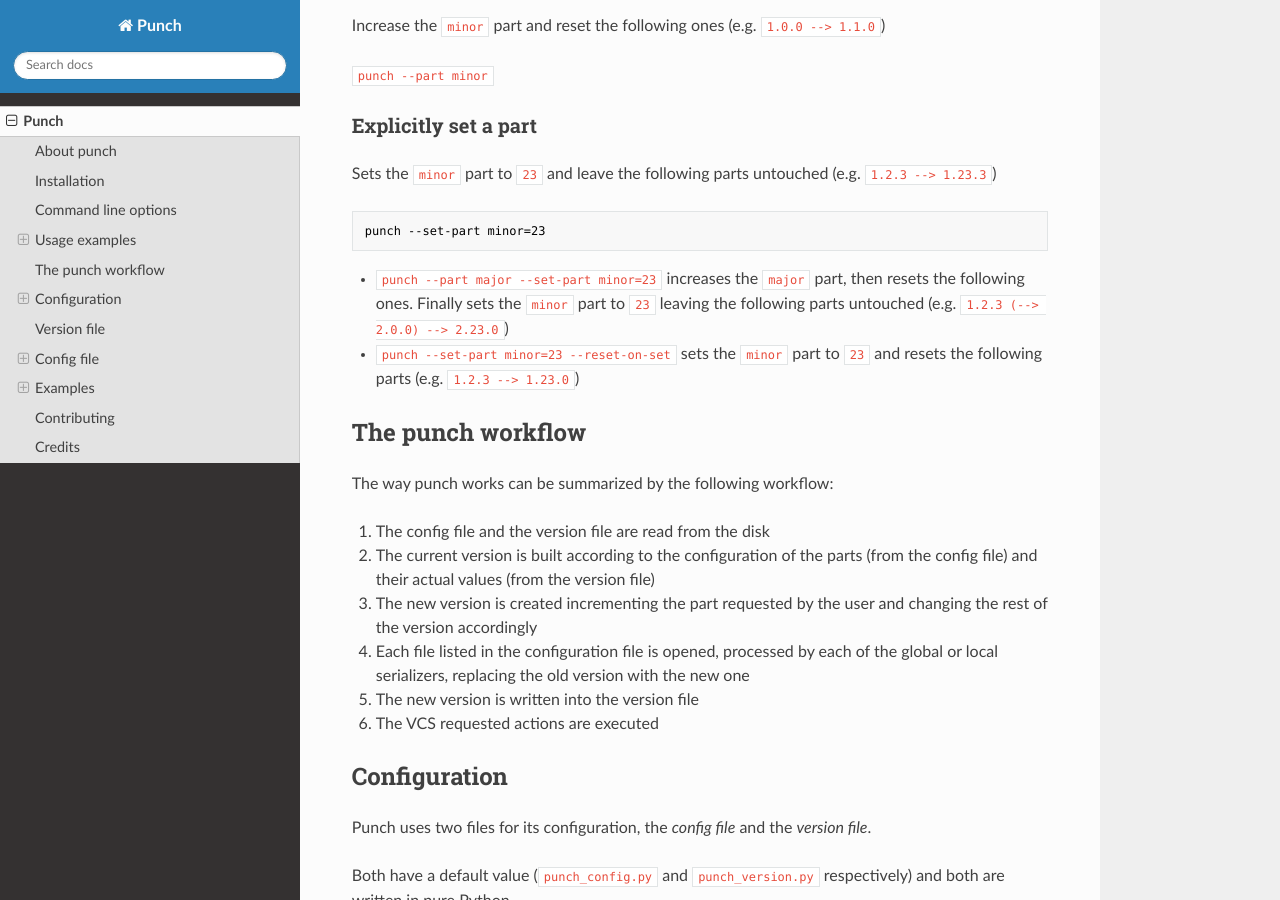
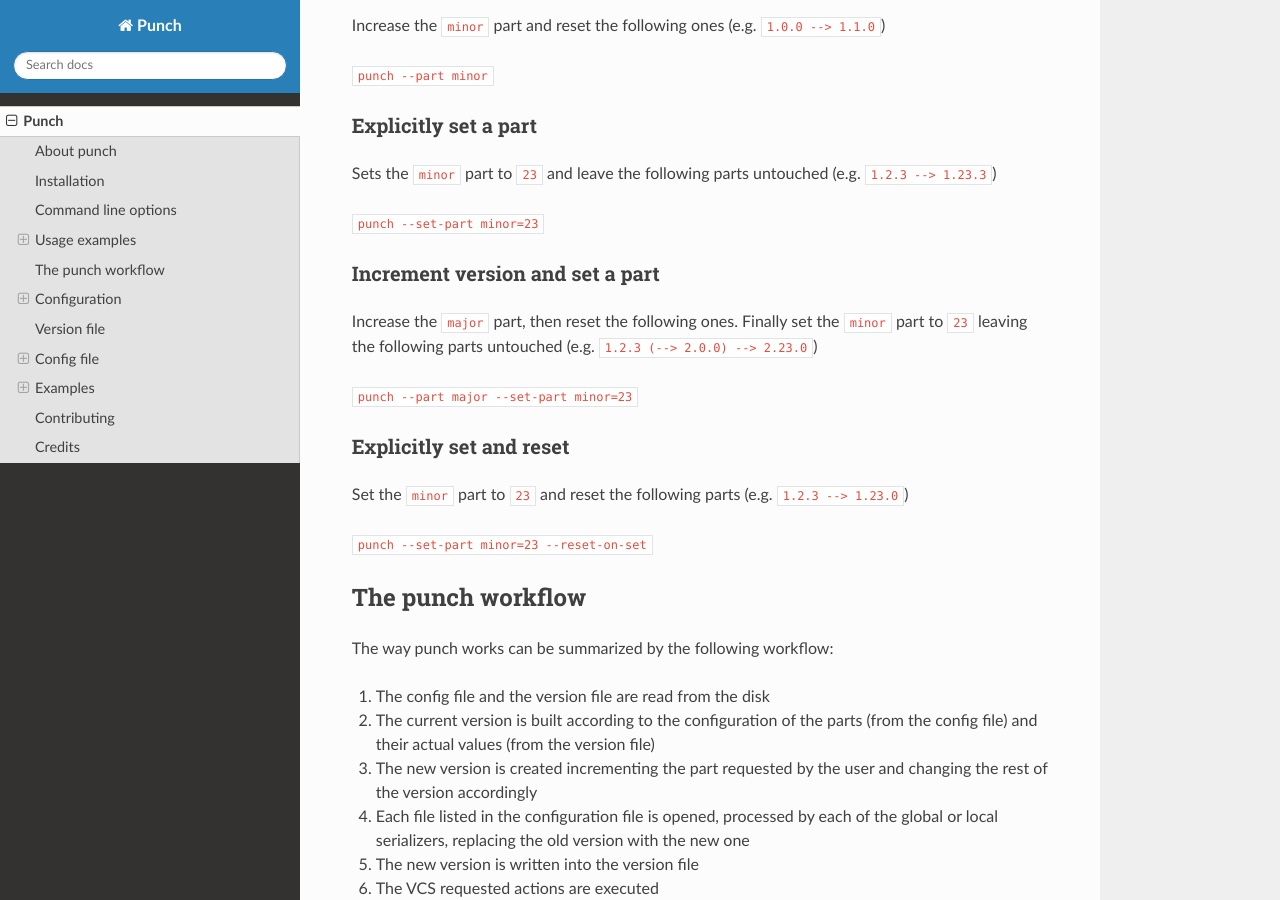
Before and after one commit to lgiordani/punch, an MkDocs documentation site: the page built from docs/index.md, in a window 1280 px wide and 900 px high, scrolled down 1629 px. Built offline with MkDocs 1.6.1, drawn with Linux system fonts in a browser that asks for light colours; nearby versions of some CDN libraries.

Commit message:
Some documentation added

````diff
--- a/docs/index.md
+++ b/docs/index.md
@@ -63,12 +63,19 @@
 
 Sets the `minor` part to `23` and leave the following parts untouched (e.g. `1.2.3 --> 1.23.3`)
 
-``` sh
-punch --set-part minor=23
-```
+`punch --set-part minor=23`
 
-* `punch --part major --set-part minor=23` increases the `major` part, then resets the following ones. Finally sets the `minor` part to `23` leaving the following parts untouched (e.g. `1.2.3 (--> 2.0.0) --> 2.23.0`)
-* `punch --set-part minor=23 --reset-on-set` sets the `minor` part to `23` and resets the following parts (e.g. `1.2.3 --> 1.23.0`)
+### Increment version and set a part
+
+Increase the `major` part, then reset the following ones. Finally set the `minor` part to `23` leaving the following parts untouched (e.g. `1.2.3 (--> 2.0.0) --> 2.23.0`)
+
+`punch --part major --set-part minor=23`
+
+### Explicitly set and reset
+
+Set the `minor` part to `23` and reset the following parts (e.g. `1.2.3 --> 1.23.0`)
+
+`punch --set-part minor=23 --reset-on-set`
 
 ## The punch workflow
 
````
